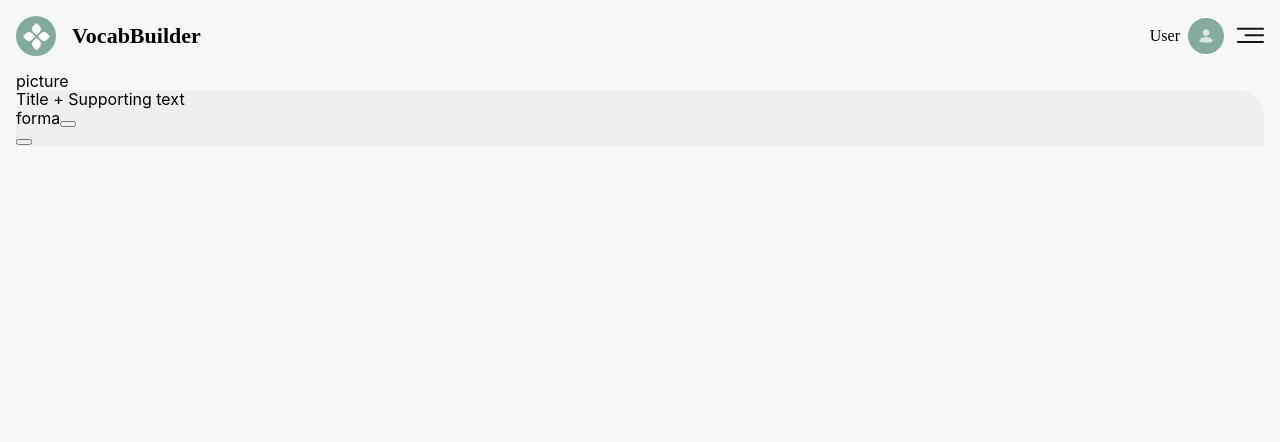
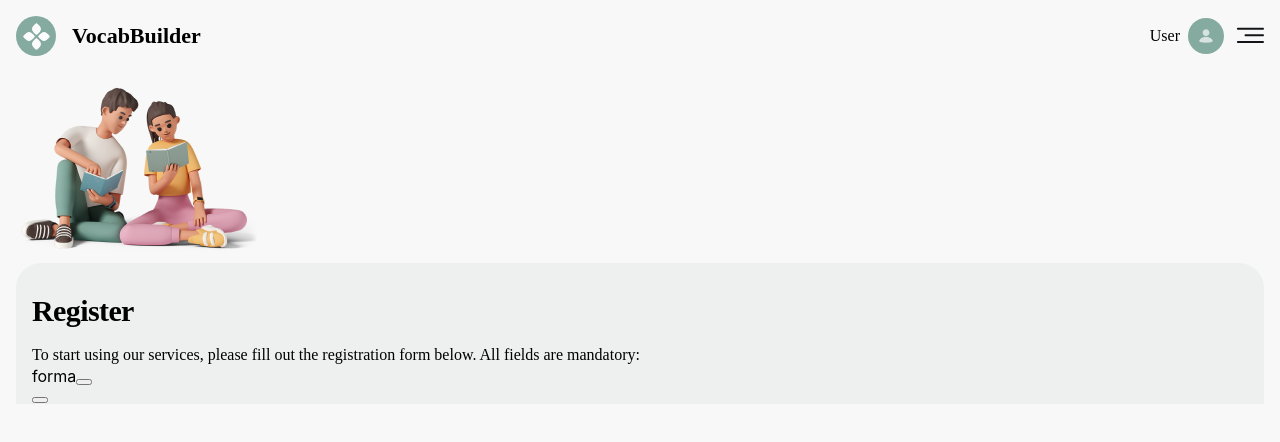
Before and after one commit to AloBordo1992/VocabBuilder, a React (Create React App) app: page /VocabBuilder/register in a window 1280 px wide. Shown: the top 442 px of the page. Built offline with nearby package versions, Linux system fonts and the light colour scheme.

Commit message:
add route /register

```diff
--- a/package.json
+++ b/package.json
@@ -10,6 +10,7 @@
     "modern-normalize": "^2.0.0",
     "react": "^18.1.0",
     "react-dom": "^18.1.0",
+    "react-router-dom": "^6.22.0",
     "react-scripts": "5.0.1",
     "styled-components": "^6.1.8",
     "web-vitals": "^2.1.3"
--- a/src/components/App.jsx
+++ b/src/components/App.jsx
@@ -1,3 +1,5 @@
+import { Routes, Route } from 'react-router-dom';
+
 import Header from './Header/Header';
 import RegisterPage from 'pages/register/RegisterPage';
 
@@ -5,7 +7,9 @@ export const App = () => {
   return (
     <div>
       <Header />
-      <RegisterPage />
+      <Routes>
+        <Route path="/register" element={<RegisterPage />} />
+      </Routes>
     </div>
   );
 };
--- a/src/index.js
+++ b/src/index.js
@@ -1,11 +1,15 @@
 import React from 'react';
 import ReactDOM from 'react-dom/client';
+import { BrowserRouter } from 'react-router-dom';
+import GlobalStyles from './styles/GlobalStyles';
+
 import { App } from 'components/App';
-import GlobalStyles from './styles/GlobalStyles';
 
 ReactDOM.createRoot(document.getElementById('root')).render(
   <React.StrictMode>
     <GlobalStyles />
-    <App />
+    <BrowserRouter basename="/VocabBuilder">
+      <App />
+    </BrowserRouter>
   </React.StrictMode>
 );
--- a/src/pages/register/RegisterPage.jsx
+++ b/src/pages/register/RegisterPage.jsx
@@ -1,11 +1,17 @@
-import { RegisterBox } from './registerPageStyled';
+import { Picture, RegisterBox, Text, Title, P } from './registerPageStyled';
 
 const RegisterPage = () => {
   return (
     <div>
-      <div>picture</div>
+      <Picture></Picture>
       <RegisterBox>
-        <div>Title + Supporting text</div>
+        <Text>
+          <Title>Register</Title>
+          <P>
+            To start using our services, please fill out the registration form
+            below. All fields are mandatory:
+          </P>
+        </Text>
         <div>
           forma
           <button></button>
--- a/src/pages/register/registerPageStyled.js
+++ b/src/pages/register/registerPageStyled.js
@@ -1,7 +1,36 @@
 import styled from 'styled-components';
+import jpg from '../../pictures/illustrationmobail@1x.png';
 
+export const Picture = styled.div`
+  width: 247px;
+  height: 191px;
+  background-image: url(${jpg});
+  background-size: cover;
+`;
 export const RegisterBox = styled.div`
   top: 263px;
   border-radius: 25px 25px 0px 0px;
   background: rgba(133, 170, 159, 0.1);
+  padding: 32px 16px 0 16px;
 `;
+export const Text = styled.div`
+  display: grid;
+  gap: 16px;
+`;
+export const Title = styled.h1`
+  //styleName: Mobile_ Headline text/H1;
+  font-family: MacPaw Fixel Display;
+  font-size: 30px;
+  font-weight: 600;
+  line-height: 32px;
+  letter-spacing: -0.02em;
+  text-align: left;
+`;
+export const P = styled.p`
+  font-family: MacPaw Fixel Display;
+  font-size: 16px;
+  font-weight: 400;
+  line-height: 24px;
+  letter-spacing: 0em;
+  text-align: left;
+`;
```
Also changed, not shown: 1 other file (tests, documents, lock files or other folders).
